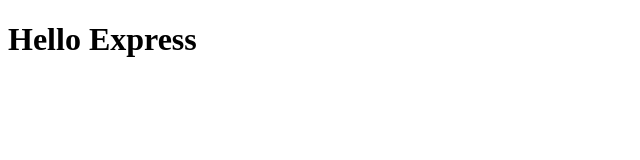
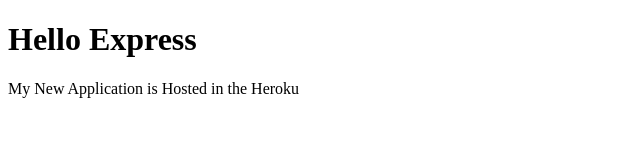
Before and after one commit to jeevanhr7/web-server, a website: page public/index.html in a window 1280 px wide. Shown: the whole page, without its empty margins (0-640 px from the left). Drawn offline with Linux system fonts and the light colour scheme.

Commit message:
modified In the Index.html for Hroku Hosting

```diff
--- a/public/index.html
+++ b/public/index.html
@@ -6,5 +6,6 @@
 </head>
 <body>
 <h1>Hello Express</h1>
+<p>My New Application is Hosted in the Heroku</p>
 </body>
 </html>
```
